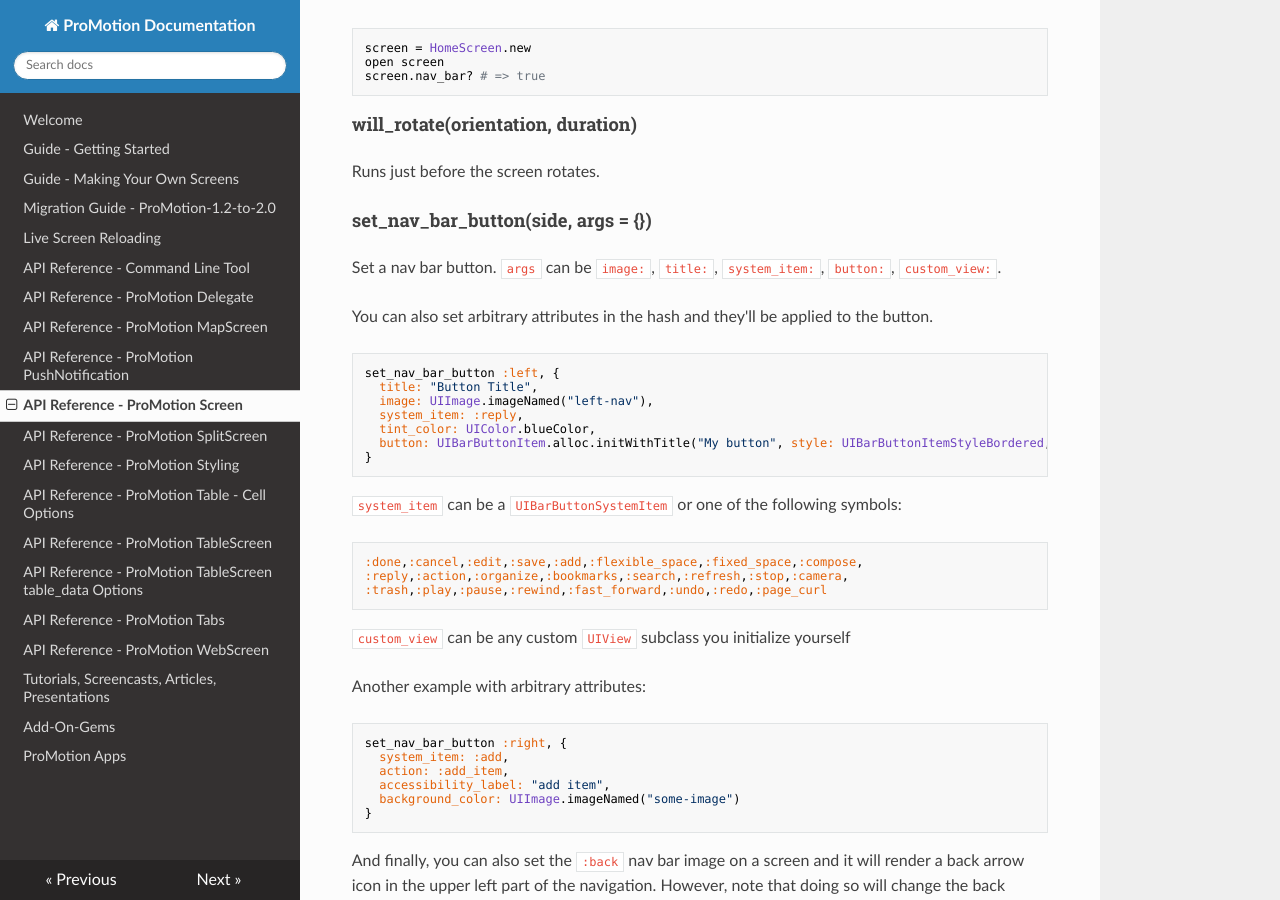
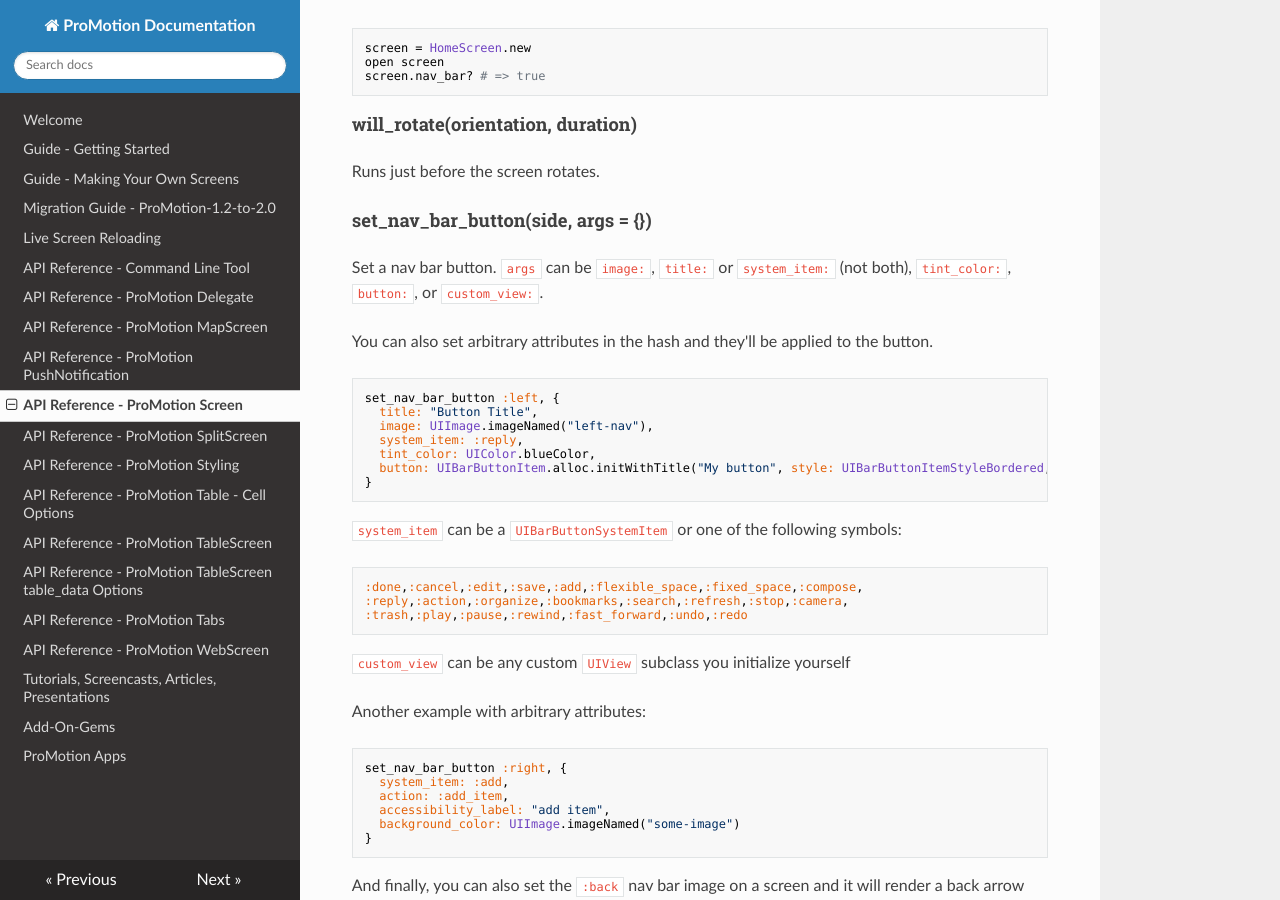
Before and after one commit to jamonholmgren/ProMotion, an MkDocs documentation site: the page built from docs/Reference/ProMotion Screen.md, in a window 1280 px wide and 900 px high, scrolled down 5669 px. Built offline with MkDocs 1.6.1, drawn with Linux system fonts in a browser that asks for light colours; nearby versions of some CDN libraries; old or Windows-style settings are respelled for this version of MkDocs.

Commit message:
Remove the `:page_curl` system item as a valid option since it has been deprecated.

````diff
--- a/docs/Reference/ProMotion Screen.md
+++ b/docs/Reference/ProMotion Screen.md
@@ -300,7 +300,7 @@ Runs just before the screen rotates.
 
 #### set_nav_bar_button(side, args = {})
 
-Set a nav bar button. `args` can be `image:`, `title:`, `system_item:`, `button:`, `custom_view:`.
+Set a nav bar button. `args` can be `image:`, `title:` or `system_item:` (not both), `tint_color:`, `button:`, or `custom_view:`.
 
 You can also set arbitrary attributes in the hash and they'll be applied to the button.
 
@@ -318,7 +318,7 @@ set_nav_bar_button :left, {
 ```ruby
 :done,:cancel,:edit,:save,:add,:flexible_space,:fixed_space,:compose,
 :reply,:action,:organize,:bookmarks,:search,:refresh,:stop,:camera,
-:trash,:play,:pause,:rewind,:fast_forward,:undo,:redo,:page_curl
+:trash,:play,:pause,:rewind,:fast_forward,:undo,:redo
 ```
 
 `custom_view` can be any custom `UIView` subclass you initialize yourself
````
